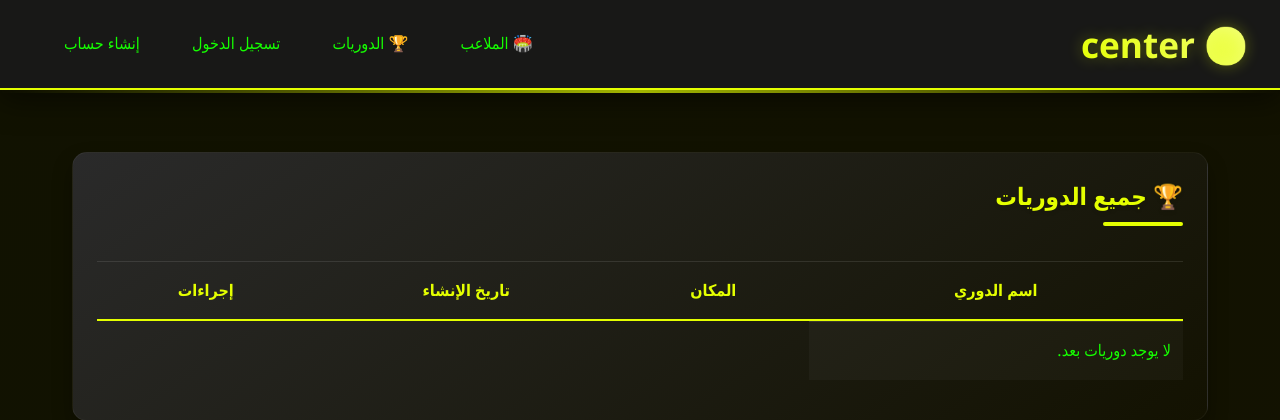
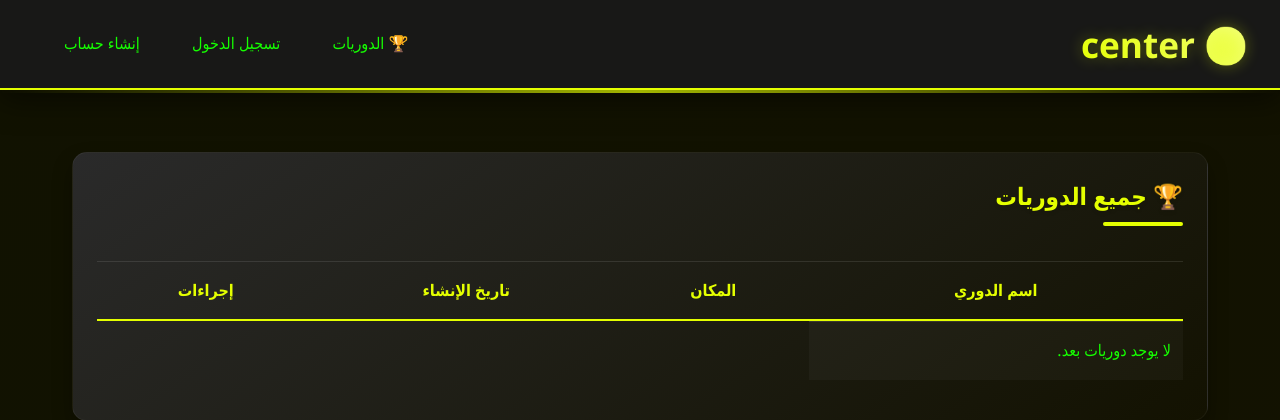
Before and after one commit to malek20-mh/school-hub-backend, a Django app: page / in a window 1280 px wide. Shown: the top 420 px of the page. Run offline with Django 5.2, Linux system fonts and the light colour scheme; data that the repository does not hold is empty; parts of the project's set-up code (start-up, migrations or seed data) failed here and were passed over.

```diff
--- a/templates/base.html
+++ b/templates/base.html
@@ -14,7 +14,7 @@
     <header>
         <h1>⚽ center </h1>
         <nav>
-            <a href="{% url 'stadium_list' %}">🏟️ الملاعب</a>
+            <!--<a href="{% url 'stadium_list' %}">🏟️ الملاعب</a>-->
            <a href="{% url 'league_list' %}">🏆 الدوريات</a>
 
             {% if user.is_authenticated %}
```
